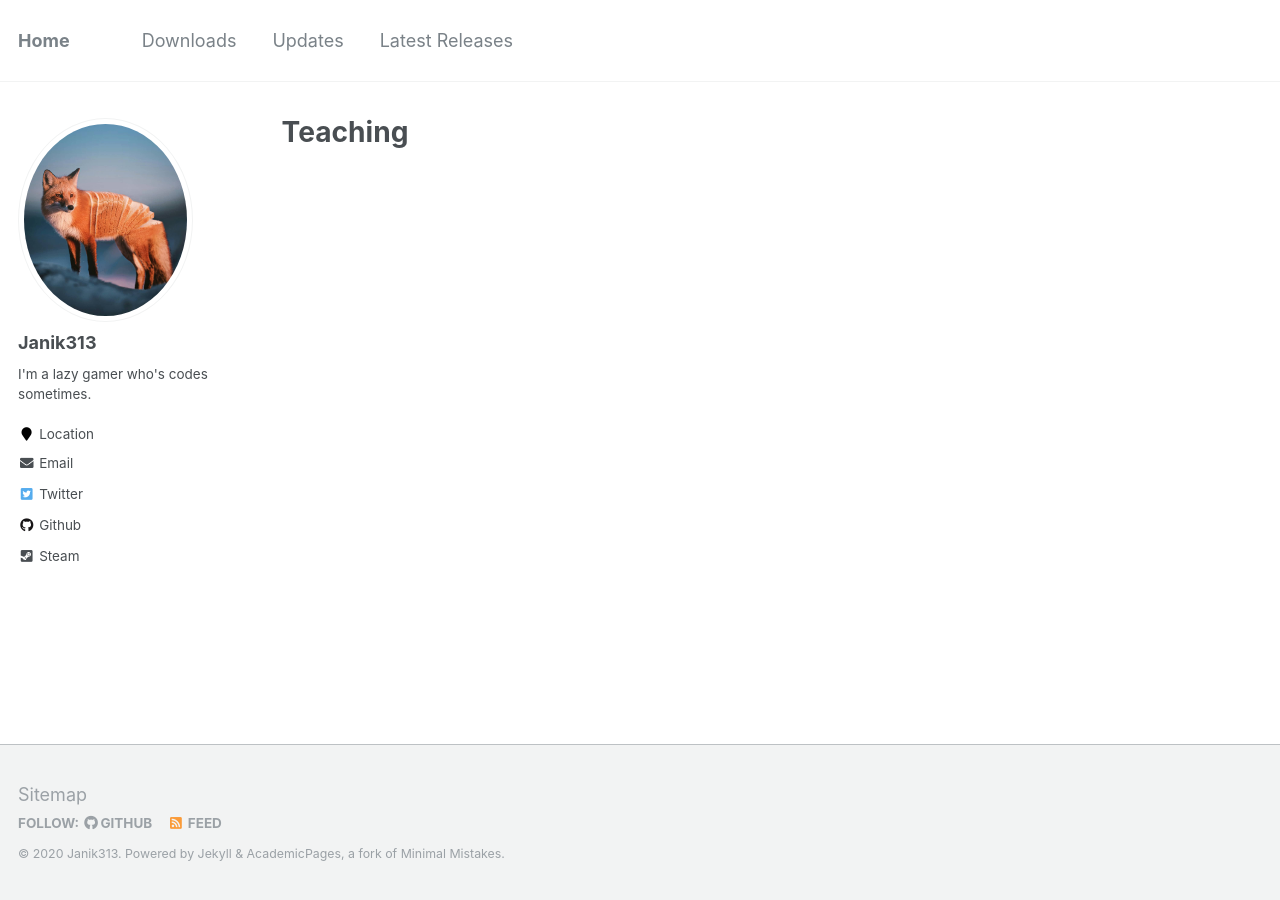
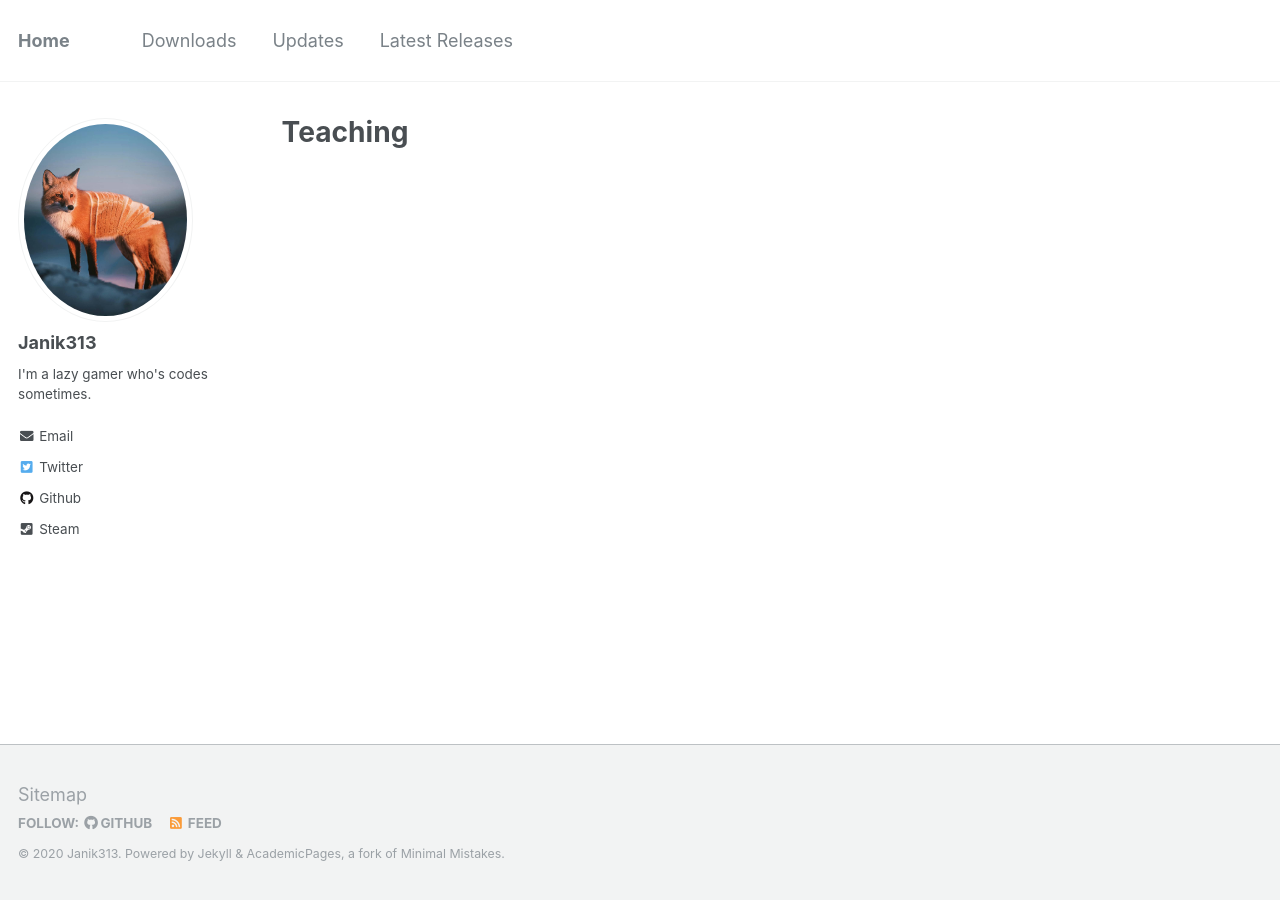
Before and after one commit to Janik313/janik313.github.io, a Jekyll site: the page built from _pages/teaching.html, in a window 1280 px wide. Built offline with Jekyll 4.4.1, drawn with Linux system fonts in a browser that asks for light colours.

Commit message:
Update _config.yml

```diff
--- a/_config.yml
+++ b/_config.yml
@@ -83,7 +83,6 @@
   name             : "Janik313"
   avatar           : "profile.png"
   bio              : "I'm a lazy gamer who's codes sometimes."
-  location         : "Location"
   email            : "janik.backup@gmail.com"
   uri              :
   bitbucket        :
```
